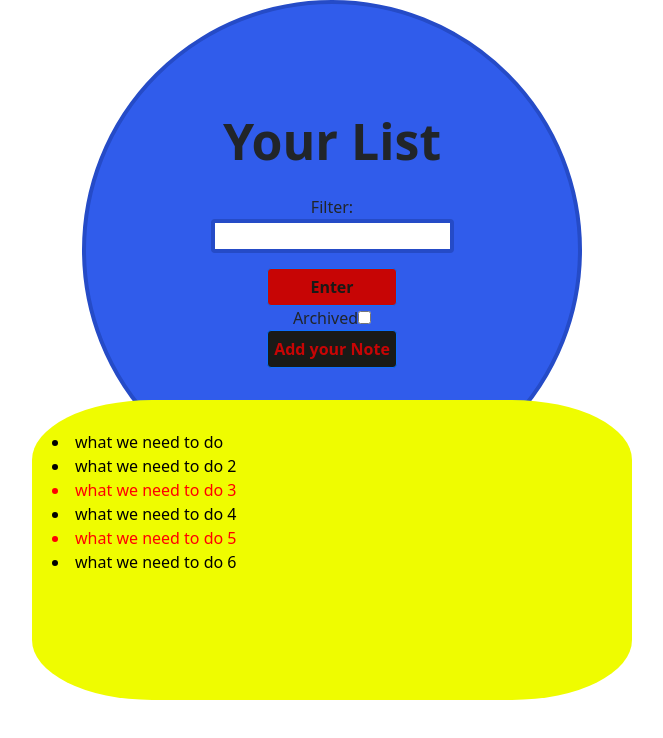
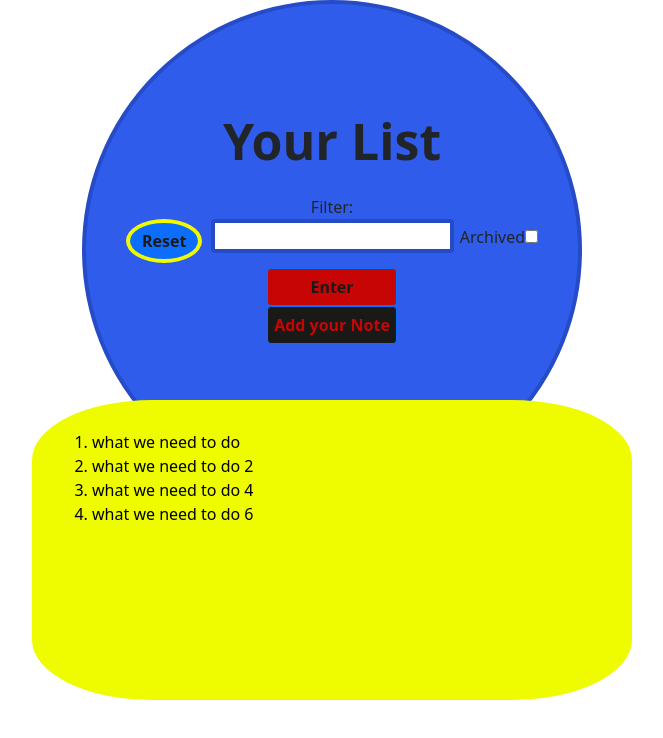
Before and after one commit to Sergey-Markov/todo-list-cibersec, a React (Create React App) app: page / in a window 1280 px wide. Shown: the top 738 px of the page, without its empty margins (308-971 px from the left). Built offline with nearby package versions, Linux system fonts and the light colour scheme.

Commit message:
add reset Btn and

```diff
--- a/src/components/ListTodo/ListTodo.js
+++ b/src/components/ListTodo/ListTodo.js
@@ -1,7 +1,7 @@
 import { Button } from "react-bootstrap";
 import { useFormik, Formik, Field, Form } from "formik";
 import s from "./ListTodo.module.css";
-import { useState } from "react";
+import { useMemo, useState } from "react";
 
 const todosData = [
   { id: 1, title: "what we need to do", completed: false },
@@ -13,7 +13,8 @@ const todosData = [
 ];
 
 export default function ListTodo({ setShow }) {
-  const [todos, setTodos] = useState(todosData);
+  const activeTodos = todosData.filter((todo) => todo.completed === false);
+  const [todos, setTodos] = useState(activeTodos);
 
   const handleShow = () => setShow(true);
   const formik = useFormik({
@@ -22,16 +23,33 @@ export default function ListTodo({ setShow }) {
       isCompleted: false,
     },
     onSubmit: (values) => {
-      console.log(values);
-      console.log(todos);
+      if (!values.filter) return;
+      const normalizeFilter = values.filter.toLowerCase().trim();
+      const filteredTodos = todos.filter((todo) =>
+        todo.title.toLowerCase().trim().includes(normalizeFilter)
+      );
+      setTodos(filteredTodos);
+      formik.values.filter = "";
+      document.getElementById("filter").value = "";
     },
-    onChange: (values) => {
-      const completedTodo = todos.filter(
-        (todo) => todo.completed === values.isCompleted
+  });
+
+  const handleCheck = (e) => {
+    formik.handleChange(e);
+    console.log(typeof e.target.checked);
+    if (e.target.checked) {
+      const completedTodo = todosData.filter(
+        (todo) => todo.completed === e.target.checked
       );
       setTodos(completedTodo);
-    },
-  });
+    } else {
+      setTodos(activeTodos);
+    }
+  };
+  const handleClickResetBtn = () => {
+    setTodos(activeTodos);
+    document.getElementById("checkbox").checked = false;
+  };
 
   return (
     <div className={s.field}>
@@ -49,19 +67,27 @@ export default function ListTodo({ setShow }) {
             onChange={formik.handleChange}
             value={formik.values.filter}
           />
+          <label className={s.checkBoxArchive}>
+            Archived
+            <input
+              id="checkbox"
+              type="checkbox"
+              name="isCompleted"
+              onChange={handleCheck}
+              value={formik.values.isCompleted}
+            />
+          </label>
+          <Button
+            type="button"
+            className={s.resetBtn}
+            variant="primary"
+            onClick={handleClickResetBtn}
+          >
+            Reset
+          </Button>
           <Button type="submit" className={s.filter_btn} variant="primary">
             Enter
           </Button>
-
-          <label>
-            Archived
-            <input
-              type="checkbox"
-              name="isCompleted"
-              onChange={formik.handleChange}
-              value={formik.values.isCompleted}
-            />
-          </label>
         </form>
 
         <Button
@@ -72,7 +98,7 @@ export default function ListTodo({ setShow }) {
           Add your Note
         </Button>
       </div>
-      <div className={s.field_list}>
+      <ol className={s.field_list}>
         {todos.map((todo) => {
           return (
             <li
@@ -83,7 +109,7 @@ export default function ListTodo({ setShow }) {
             </li>
           );
         })}
-      </div>
+      </ol>
     </div>
   );
 }
--- a/src/components/ListTodo/ListTodo.module.css
+++ b/src/components/ListTodo/ListTodo.module.css
@@ -31,6 +31,26 @@
 .filter_input:focus,
 .filter_input:hover {
   outline: 2px solid rgb(239, 252, 0);
+}
+.checkBoxArchive {
+  position: absolute;
+  top: 45%;
+  right: 40px;
+}
+.resetBtn {
+  position: absolute;
+  left: 40px;
+  border-radius: 50%;
+  border: 4px solid rgb(239, 252, 0);
+
+  color: rgb(25, 26, 23);
+  font-size: 16px;
+  font-weight: 600;
+}
+.resetBtn:hover,
+.resetBtn:focus {
+  background: rgb(239, 252, 0);
+  color: rgb(48, 92, 235);
 }
 .filter_btn {
   background: rgb(199, 5, 5);
@@ -69,7 +89,7 @@
   top: 400px;
   left: 50%;
   margin-left: -300px;
-  padding: 30px 20px;
+  padding: 30px 60px;
 
   width: 600px;
   min-height: 300px;
```
